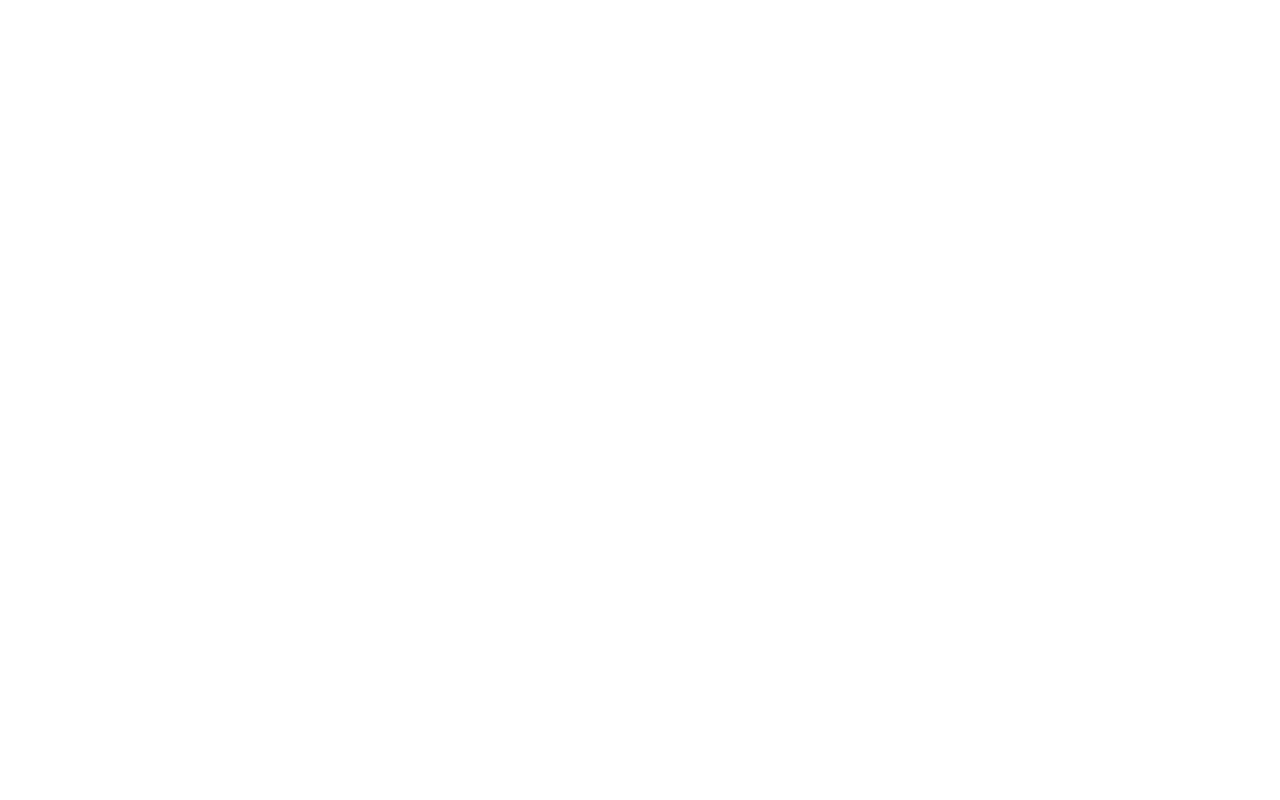
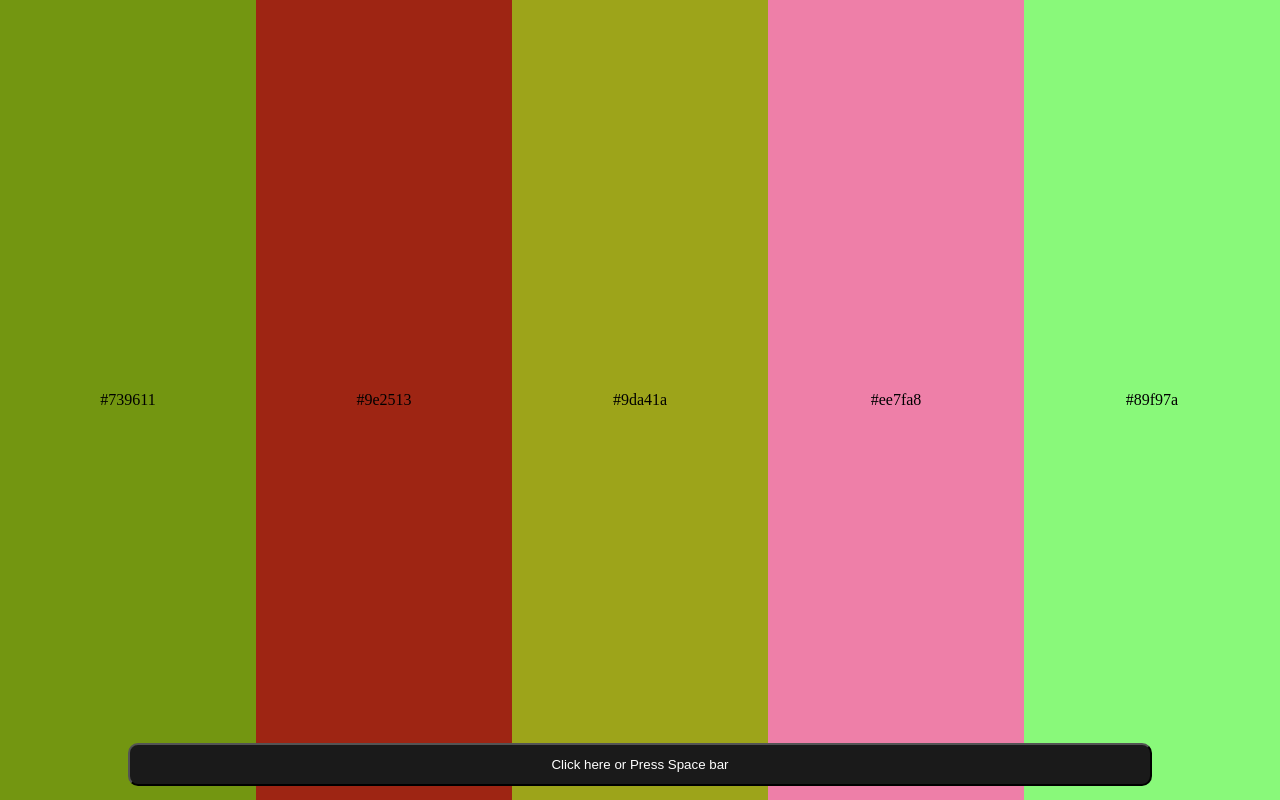
Before and after one commit to SoubirSaian/random-color-generator, a plain HTML site: page index.html in a window 1280 px wide. Drawn offline with Linux system fonts and the light colour scheme.

Commit message:
basic-color-pallete

```diff
--- a/app.js
+++ b/app.js
@@ -0,0 +1,24 @@
+
+var array = ["0","1","2","3","4","5","6","7","8","9","a","b","c","d","e","f"];
+var color = "#";
+
+function colorGenerator(){
+    for(var i=1;i<=6;i++){
+        color += array[Math.floor(Math.random()*16)];
+    }
+}
+
+for(var j=1; j<=5; j++){
+    colorGenerator();
+    document.getElementById("div"+j).style.backgroundColor = color;
+    document.getElementById("div"+j).innerHTML = color;
+    color = "#";
+}
+
+document.addEventListener('keyup', function(e){
+    if(e.keyCode == 32){
+        window.location.reload();
+    }
+});
+
+// document.getElementById("button").onclick(location.reload );
--- a/index.html
+++ b/index.html
@@ -8,7 +8,14 @@
     <link rel="stylesheet" href="style.css">
 </head>
 <body>
-
+    <div class="container">
+        <div id="div1"></div>
+        <div id="div2"></div>
+        <div id="div3"></div>
+        <div id="div4"></div>
+        <div id="div5"></div>
+    </div>
+    <button id="button" onclick="window.location.reload()">Click here or Press Space bar</button>
 
     <script src="app.js"></script>
 </body>
--- a/style.css
+++ b/style.css
@@ -0,0 +1,32 @@
+*{
+    margin: 0;
+    padding: 0;
+    box-sizing: border-box;
+}
+
+.container{
+    display: flex;
+}
+
+.container div{
+    height: 100vh;
+    width: 20%;
+    display: flex;
+    justify-content: center;
+    align-items: center;
+}
+
+button{
+    position: absolute;
+    bottom: 14px;
+    width: 80%;
+    left: 0;
+    right: 0;
+    margin-left: auto;
+    margin-right: auto;
+    padding: 12px;
+    background-color: #1a1a1a;
+    color: #fff;
+    border-radius: 10px;
+    cursor: pointer;
+}
```
